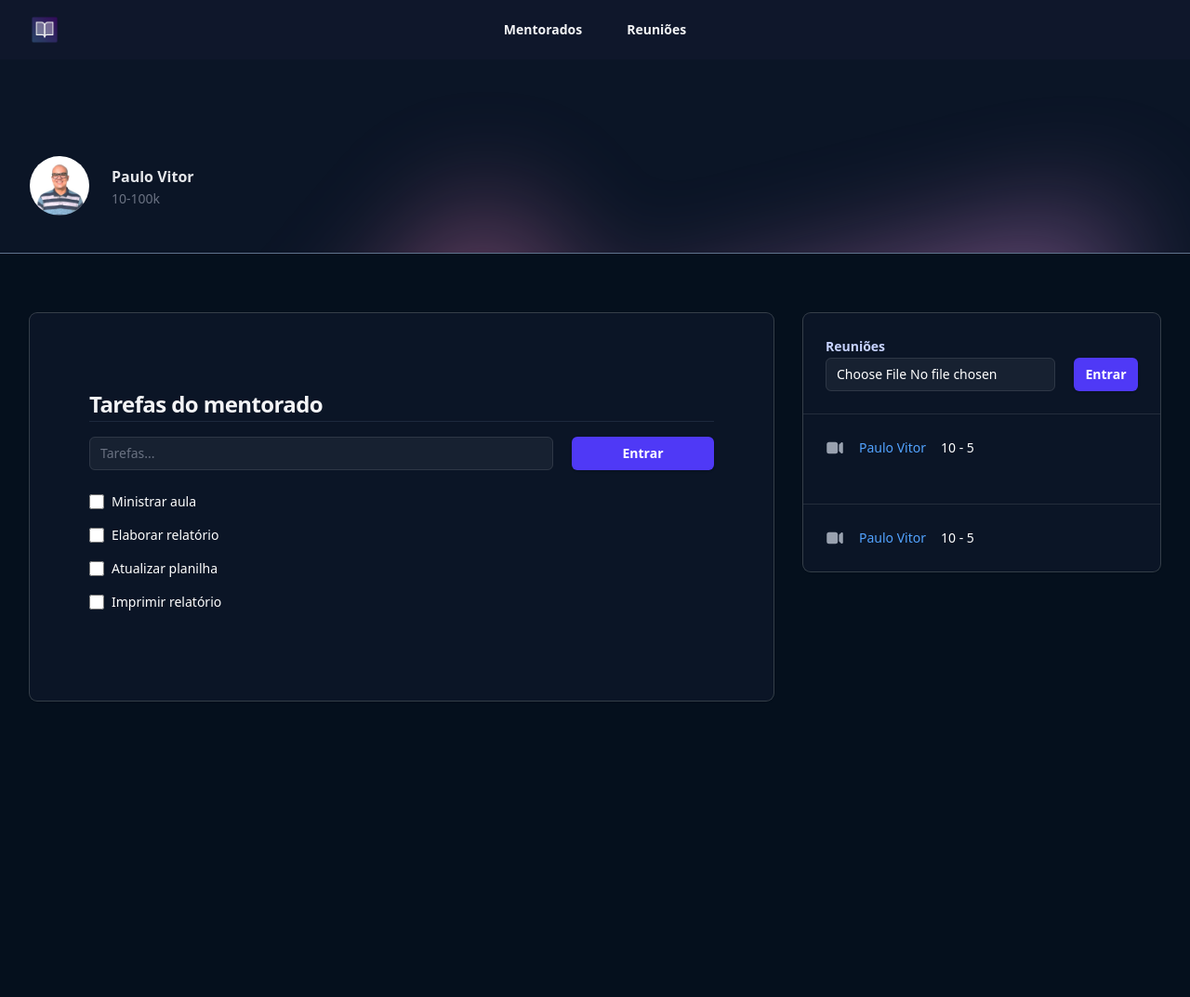
After one commit to paulovsantos/gestao_de_mentorados, a Django app: page /mentorados/tarefa/4 in a window 1280 px wide. The commit adds this page. Shown: the whole page at 93% size. Run offline with Django 5.2, Linux system fonts and the light colour scheme; a user stored in the database is signed in; data comes from the database, SQL or seed files in the repository; both versions use the stored data as it was after the commit.

Commit message:
Finalizado o projeto

```diff
--- a/mentorados/admin.py
+++ b/mentorados/admin.py
@@ -1,6 +1,7 @@
 from django.contrib import admin
-from .models import Navigators, Mentorados, DisponibilidadeHorarios
+from .models import Navigators, Mentorados, DisponibilidadeHorarios, Reuniao
 
 admin.site.register(Navigators)
 admin.site.register(Mentorados)
 admin.site.register(DisponibilidadeHorarios)
+admin.site.register(Reuniao)
--- /dev/null
+++ b/mentorados/templates/tarefa.html
@@ -0,0 +1,144 @@
+{% extends "base.html" %}
+{% load static %}
+{% block 'body' %}
+
+<header class="bg-slate-900">
+    <nav class="flex items-center justify-between p-4 lg:px-8" aria-label="Global">
+      <div class="flex lg:flex-1">
+        <a href="#" class="-m-1.5 p-1.5">
+          <span class="sr-only">Your Company</span>
+          <img class="h-8 w-auto" src="{% static 'logo.png' %}" alt="">
+        </a>
+      </div>
+      <div class="flex lg:hidden">
+        <button type="button" class="-m-2.5 inline-flex items-center justify-center rounded-md p-2.5 text-gray-700">
+          <span class="sr-only">Open main menu</span>
+          <svg class="size-6" fill="none" viewBox="0 0 24 24" stroke-width="1.5" stroke="currentColor" aria-hidden="true" data-slot="icon">
+            <path stroke-linecap="round" stroke-linejoin="round" d="M3.75 6.75h16.5M3.75 12h16.5m-16.5 5.25h16.5" />
+          </svg>
+        </button>
+      </div>
+      <div class="hidden lg:flex lg:gap-x-12">
+        <a href="{% url 'mentorados' %}" class="text-sm/6 font-semibold text-gray-100">Mentorados</a>
+        <a href="{% url 'reunioes' %}" class="text-sm/6 font-semibold text-gray-100">Reuniões</a>
+
+      </div>
+      <div class="hidden lg:flex lg:flex-1 lg:justify-end">
+
+      </div>
+    </nav>
+
+  </header>
+
+
+
+
+  <main>
+    <header class="relative isolate pt-16 bg-[#0b1526] border-b-1 border-slate-500">
+      <div class="absolute inset-0 -z-10 overflow-hidden" aria-hidden="true">
+        <div class="absolute left-16 top-full -mt-16 transform-gpu opacity-50 blur-3xl xl:left-1/2 xl:-ml-80">
+          <div class="aspect-[1154/678] w-[72.125rem] bg-gradient-to-br from-[#FF80B5] to-[#9089FC]" style="clip-path: polygon(100% 38.5%, 82.6% 100%, 60.2% 37.7%, 52.4% 32.1%, 47.5% 41.8%, 45.2% 65.6%, 27.5% 23.4%, 0.1% 35.3%, 17.9% 0%, 27.7% 23.4%, 76.2% 2.5%, 74.2% 56%, 100% 38.5%)"></div>
+        </div>
+        <div class="absolute inset-x-0 bottom-0 h-px bg-gray-900/5"></div>
+      </div>
+      <div>
+      <div class="mx-auto max-w-7xl px-4 py-10 sm:px-6 lg:px-8 ">
+        <div class="mx-auto flex max-w-2xl items-center justify-between gap-x-8 lg:mx-0 lg:max-w-none">
+          <div class="flex items-center gap-x-6">
+            <img src="{{mentorado.foto.url}}" alt="" class="size-16 flex-none rounded-full ring-1 ring-gray-900/10">
+            <h1>
+              <div class="mt-1 text-base font-semibold text-gray-200">{{mentorado}}</div>
+              <div class="text-sm/6 text-gray-500">{{mentorado.get_estagio_display}}</div>
+            </h1>
+          </div>
+
+          </div>
+        </div>
+      </div>
+    </div>
+    </header>
+
+    <div class="bg-[#05101d] min-h-screen">
+        <div class="mx-auto max-w-7xl px-4 py-16 sm:px-6 lg:px-8">
+        <div class="mx-auto grid max-w-2xl grid-cols-1 grid-rows-1 items-start gap-x-8 gap-y-8 lg:mx-0 lg:max-w-none lg:grid-cols-3">
+            <!-- Invoice summary -->
+            <div class="lg:col-start-3 lg:row-end-1 ">
+            <h2 class="sr-only">Summary</h2>
+            <div class="rounded-lg shadow-sm ring-1 ring-white/20 bg-[#0b1526]">
+                <dl class="flex flex-wrap">
+                <div class="flex-auto px-6 pt-6">
+                    <p class="text-sm/6 font-semibold text-indigo-200">Reuniões</p>
+                    <div class="grid grid-cols-4 gap-5">
+                        <div class="col-span-3">
+                          <form action="{% url 'upload' mentorado.id %}" method="POST" enctype='multipart/form-data'>
+                            {% csrf_token %}
+                            <input type="file" name="video" required class="block w-full rounded-md bg-white/5 px-3 py-1.5 text-base text-white outline outline-1 -outline-offset-1 outline-white/10 placeholder:text-gray-500 focus:outline focus:outline-2 focus:-outline-offset-2 focus:outline-indigo-500 sm:text-sm/6">
+                        </div>
+                        <div>
+                            <button type="submit" class="flex w-full justify-center cursor-pointer rounded-md bg-indigo-600 px-3 py-1.5 text-sm/6 font-semibold text-white shadow-sm hover:bg-indigo-500 focus-visible:outline focus-visible:outline-2 focus-visible:outline-offset-2 focus-visible:outline-indigo-600">Entrar</button>
+                          </form>
+                        </div>
+
+                    </div>
+
+                </div>
+
+
+                {% for video in videos %}
+                  <div class="mt-6 flex w-full flex-none gap-x-4 border-t border-gray-50/10 px-6 py-6">
+                      <dt class="flex-none">
+                      <svg xmlns="http://www.w3.org/2000/svg" viewBox="0 0 24 24" fill="currentColor" class="h-6 w-5 text-gray-400">
+                          <path d="M4.5 4.5a3 3 0 0 0-3 3v9a3 3 0 0 0 3 3h8.25a3 3 0 0 0 3-3v-9a3 3 0 0 0-3-3H4.5ZM19.94 18.75l-2.69-2.69V7.94l2.69-2.69c.944-.945 2.56-.276 2.56 1.06v11.38c0 1.336-1.616 2.005-2.56 1.06Z" />
+                        </svg>
+
+
+                      </dt>
+                      <dd class="text-sm/6 font-medium text-blue-400"><a href="{{video.video.url}}">{{video.mentorado}}</a></dd><p class="text-sm/6 text-white">10 - 5</p>
+                  </div>
+                {% endfor %}
+
+
+
+
+            </div>
+            </div>
+
+            <!-- Invoice -->
+            <div class="-mx-4 px-4 py-8 shadow-sm  sm:mx-0 sm:rounded-lg sm:px-8 sm:pb-14 lg:col-span-2 lg:row-span-2 lg:row-end-2 xl:px-16 xl:pb-20 xl:pt-16 ring-1 ring-white/20 bg-[#0b1526]">
+                <h2 class="mt-4 text-2xl/9 font-bold tracking-tight text-gray-100">Tarefas do mentorado</h2>
+                <hr class="border-px border-slate-800">
+
+                <div class="grid grid-cols-4 gap-5 mt-4">
+
+                      <div class="col-span-3">
+                        <form action="{% url 'tarefa' mentorado.id %}" method="POST">{% csrf_token %}
+                          <input type="text" name="tarefa" autocomplete="email" required class="block w-full rounded-md bg-white/5 px-3 py-1.5 text-base text-white outline outline-1 -outline-offset-1 outline-white/10 placeholder:text-gray-500 focus:outline focus:outline-2 focus:-outline-offset-2 focus:outline-indigo-500 sm:text-sm/6" placeholder="Tarefas...">
+                      </div>
+                      <div>
+                          <button type="submit" class="flex w-full justify-center cursor-pointer rounded-md bg-indigo-600 px-3 py-1.5 text-sm/6 font-semibold text-white shadow-sm hover:bg-indigo-500 focus-visible:outline focus-visible:outline-2 focus-visible:outline-offset-2 focus-visible:outline-indigo-600">Entrar</button>
+                      </div>
+                    </form>
+                </div>
+                <br>
+
+                {% for tarefa in tarefas %}
+                  <div class="flex items-center mb-4">
+                      <input id="default-checkbox" type="checkbox" value="" class="w-4 h-4 text-blue-600 bg-gray-100 border-gray-300 rounded-sm focus:ring-blue-500 dark:focus:ring-blue-600 dark:ring-offset-gray-800 focus:ring-2 dark:bg-gray-700 dark:border-gray-600">
+                      <label for="default-checkbox" class="ms-2 text-sm font-medium text-white dark:text-gray-300"
+                      >{{tarefa.tarefa}}</label>
+                  </div>
+                {% endfor %}
+            </div>
+
+
+
+
+            </div>
+        </div>
+        </div>
+    </div>
+  </main>
+
+
+
+{% endblock 'body' %}
--- a/mentorados/urls.py
+++ b/mentorados/urls.py
@@ -7,4 +7,8 @@ urlpatterns = [
     path('auth/', views.auth, name="auth_mentorado"),
     path('escolher_dia/', views.escolher_dia, name='escolher_dia'),
     path('agendar_reuniao/', views.agendar_reuniao, name='agendar_reuniao'),
+    path('tarefa/<int:id>', views.tarefa, name='tarefa'),
+    path('upload/<int:id>', views.upload, name='upload'),
+    path('tarefa_mentorado/', views.tarefa_mentorado, name='tarefa_mentorado'),
+    path('tarefa_alterar/<int:id>', views.tarefa_alterar, name="tarefa_alterar")
 ]
--- a/mentorados/views.py
+++ b/mentorados/views.py
@@ -2,7 +2,7 @@ from django.shortcuts import render, redirect
 from django.http import HttpResponse, Http404
 
 from mentorados.auth import valida_token
-from .models import Mentorados, Navigators, DisponibilidadeHorarios, Reuniao
+from .models import Mentorados, Navigators, DisponibilidadeHorarios, Reuniao, Tarefa, Upload
 from django.contrib import messages
 from django.contrib.messages import constants
 from datetime import datetime, timedelta
@@ -50,7 +50,8 @@ def mentorados(request):
 
 def reunioes(request):
     if request.method == 'GET':
-        return render(request, 'reunioes.html')
+        reunioes = Reuniao.objects.filter(data__mentor=request.user)
+        return render(request, 'reunioes.html', {'reunioes': reunioes})
     elif request.method == 'POST':
         data = request.POST.get('data')
         data = datetime.strptime(data, '%Y-%m-%dT%H:%M')
@@ -110,10 +111,14 @@ def agendar_reuniao(request):
     if not valida_token(request.COOKIES.get('auth_token')):
         return redirect('auth_mentorado')
 
+    mentorado = valida_token(request.COOKIES.get('auth_token'))
+
+    #TODO: Validar se o horário agendado é realmente de um mentor do mentorado
+
     if request.method == 'GET':
         data = request.GET.get("data")
         data = datetime.strptime(data, '%d-%m-%Y')
-        mentorado = valida_token(request.COOKIES.get('auth_token'))
+
 
         horarios = DisponibilidadeHorarios.objects.filter(
             data_inicial__gte=data,
@@ -123,3 +128,84 @@ def agendar_reuniao(request):
         )
 
         return render(request, 'agendar_reuniao.html', {'horarios': horarios, 'tags': Reuniao.tag_choices})
+
+    else:
+        horario_id = request.POST.get('horario')
+        tag = request.POST.get('tag')
+        descricao = request.POST.get("descricao")
+
+        reuniao = Reuniao(
+        data_id=horario_id,
+        mentorado=valida_token(request.COOKIES.get('auth_token')),
+        tag=tag,
+        descricao=descricao
+        )
+        reuniao.save()
+
+        horario = DisponibilidadeHorarios.objects.get(id=horario_id)
+        horario.agendado = True
+        horario.save()
+
+        messages.add_message(request, constants.SUCCESS, 'Reunião agendada com sucesso.')
+        return redirect('escolher_dia')
+
+def tarefa(request, id):
+    mentorado = Mentorados.objects.get(id=id)
+    if mentorado.user != request.user:
+        raise Http404()
+
+    if request.method == 'GET':
+        tarefas = Tarefa.objects.filter(mentorado=mentorado)
+        videos = Upload.objects.filter(mentorado=mentorado)
+        return render(request, 'tarefa.html', {'mentorado': mentorado, 'tarefas': tarefas, 'videos': videos})
+
+    else:
+        tarefa = request.POST.get('tarefa')
+
+    t = Tarefa(
+        mentorado=mentorado,
+        tarefa=tarefa,
+    )
+    t.save()
+
+    return redirect(f'/mentorados/tarefa/{mentorado.id}')
+
+def upload(request, id):
+    mentorado = Mentorados.objects.get(id=id)
+    if mentorado.user != request.user:
+        raise Http404()
+
+    video = request.FILES.get('video')
+    upload = Upload(
+        mentorado=mentorado,
+        video=video
+    )
+    upload.save()
+    return redirect(f'/mentorados/tarefa/{mentorado.id}')
+
+def tarefa_mentorado(request):
+    mentorado = valida_token(request.COOKIES.get('auth_token'))
+    if not mentorado:
+        return redirect('auth_mentorado')
+
+    if request.method == 'GET':
+        videos = Upload.objects.filter(mentorado=mentorado)
+        tarefas = Tarefa.objects.filter(mentorado=mentorado)
+        return render(request, 'tarefa_mentorado.html', {'mentorado': mentorado, 'videos': videos, 'tarefas': tarefas})
+
+
+from django.views.decorators.csrf import csrf_exempt
+
+@csrf_exempt
+def tarefa_alterar(request, id):
+    mentorado = valida_token(request.COOKIES.get('auth_token'))
+    if not mentorado:
+        return redirect('auth_mentorado')
+
+    tarefa = Tarefa.objects.get(id=id)
+    if mentorado != tarefa.mentorado:
+        raise Http404()
+    tarefa.realizada = not tarefa.realizada
+    tarefa.save()
+
+    return HttpResponse('teste')
```
Also changed, not shown: mentorados/models.py (+10 -0 lines), mentorados/templates/mentorados.html (+3 -5 lines), mentorados/templates/reunioes.html (+8 -9 lines), mentorados/templates/tarefa_mentorado.html (added, +126 -0 lines), db.sqlite3, mentorados/migrations/0005_tarefa_upload.py (added).
